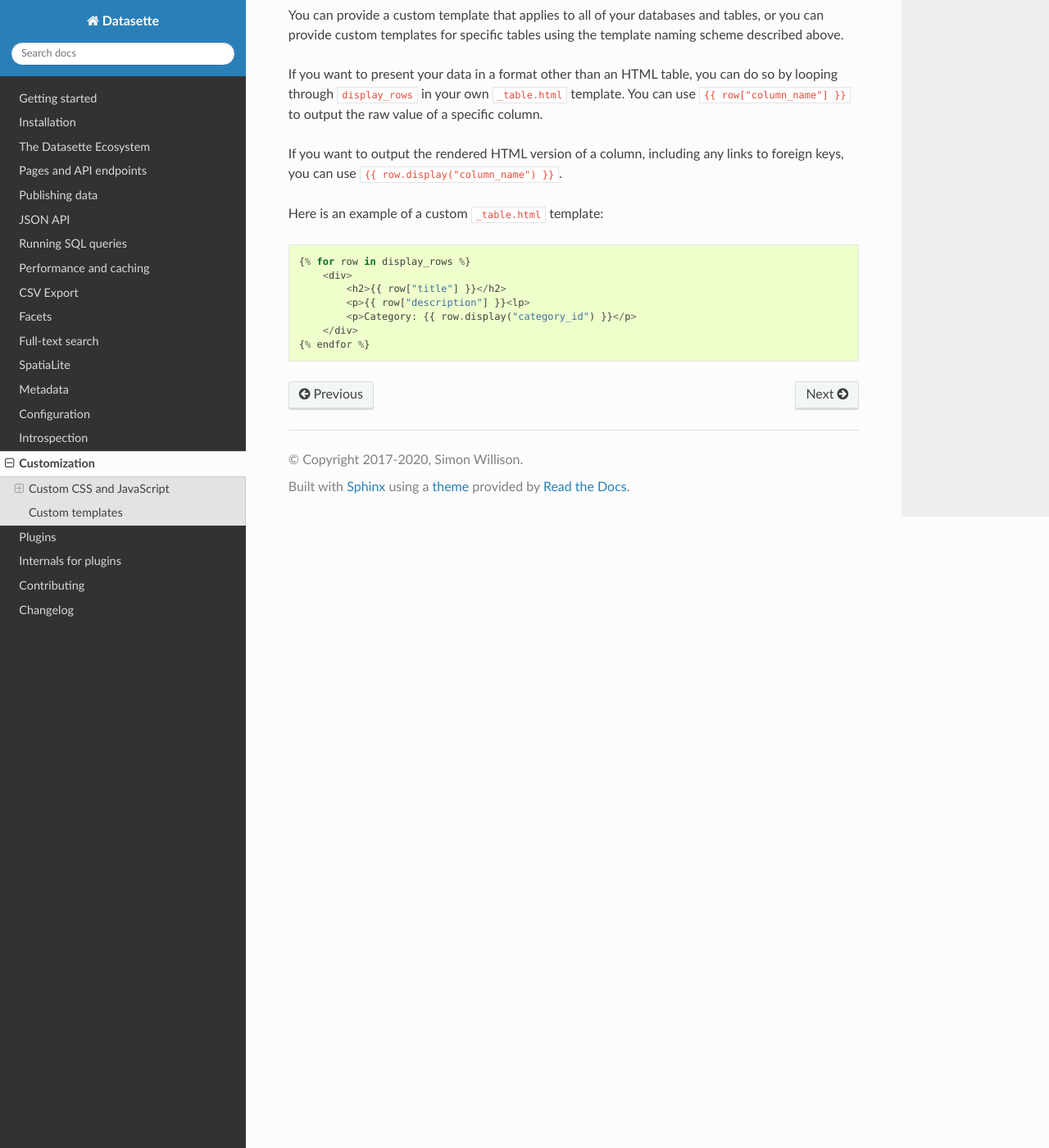
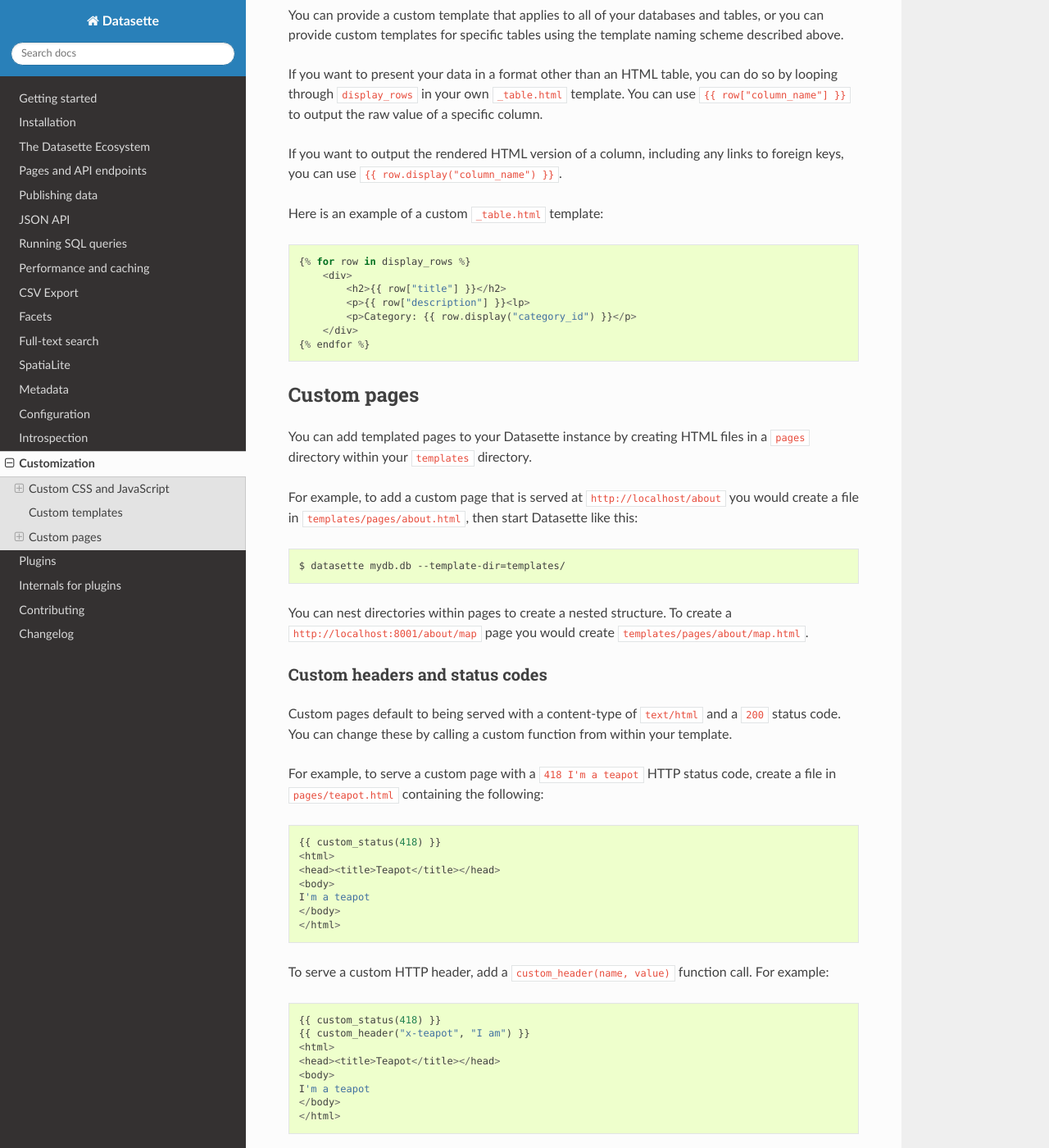
Before and after one commit to simonw/datasette, a Sphinx documentation site: the page built from docs/custom_templates.rst, in a window 1280 px wide and 1400 px high, scrolled down 5382 px. Shown: the whole window at 82% size. Built offline with Sphinx 7.4.7 and the Read the Docs theme 2.0.0, drawn with Linux system fonts in a browser that asks for light colours; some of the changed text lies outside the part shown.

Commit message:
Documentation for custom pages, refs #648

```diff
--- a/docs/custom_templates.rst
+++ b/docs/custom_templates.rst
@@ -265,3 +265,64 @@
             <p>Category: {{ row.display("category_id") }}</p>
         </div>
     {% endfor %}
+
+.. _custom_pages:
+
+Custom pages
+------------
+
+You can add templated pages to your Datasette instance by creating HTML files in a ``pages`` directory within your ``templates`` directory.
+
+For example, to add a custom page that is served at ``http://localhost/about`` you would create a file in ``templates/pages/about.html``, then start Datasette like this::
+
+    $ datasette mydb.db --template-dir=templates/
+
+You can nest directories within pages to create a nested structure. To create a ``http://localhost:8001/about/map`` page you would create ``templates/pages/about/map.html``.
+
+Custom headers and status codes
+~~~~~~~~~~~~~~~~~~~~~~~~~~~~~~~
+
+Custom pages default to being served with a content-type of ``text/html`` and a ``200`` status code. You can change these by calling a custom function from within your template.
+
+For example, to serve a custom page with a ``418 I'm a teapot`` HTTP status code, create a file in ``pages/teapot.html`` containing the following::
+
+    {{ custom_status(418) }}
+    <html>
+    <head><title>Teapot</title></head>
+    <body>
+    I'm a teapot
+    </body>
+    </html>
+
+To serve a custom HTTP header, add a ``custom_header(name, value)`` function call. For example::
+
+    {{ custom_status(418) }}
+    {{ custom_header("x-teapot", "I am") }}
+    <html>
+    <head><title>Teapot</title></head>
+    <body>
+    I'm a teapot
+    </body>
+    </html>
+
+You can verify this is working using ``curl`` like this::
+
+    $ curl -I 'http://127.0.0.1:8001/teapot'
+    HTTP/1.1 418
+    date: Sun, 26 Apr 2020 18:38:30 GMT
+    server: uvicorn
+    x-teapot: I am
+    content-type: text/html
+
+Custom redirects
+~~~~~~~~~~~~~~~~
+
+You can use the ``custom_redirect(location)`` function to redirect users to another page, for example in a file called ``pages/datasette.html``::
+
+    {{ custom_redirect("https://github.com/simonw/datasette") }}
+
+Now requests to ``http://localhost:8001/datasette`` will result in a redirect.
+
+These redirects are served with a ``301 Found`` status code by default. You can send a ``301 Moved Permanently`` code by passing ``301`` as the second argument to the function::
+
+    {{ custom_redirect("https://github.com/simonw/datasette", 301) }}
```
